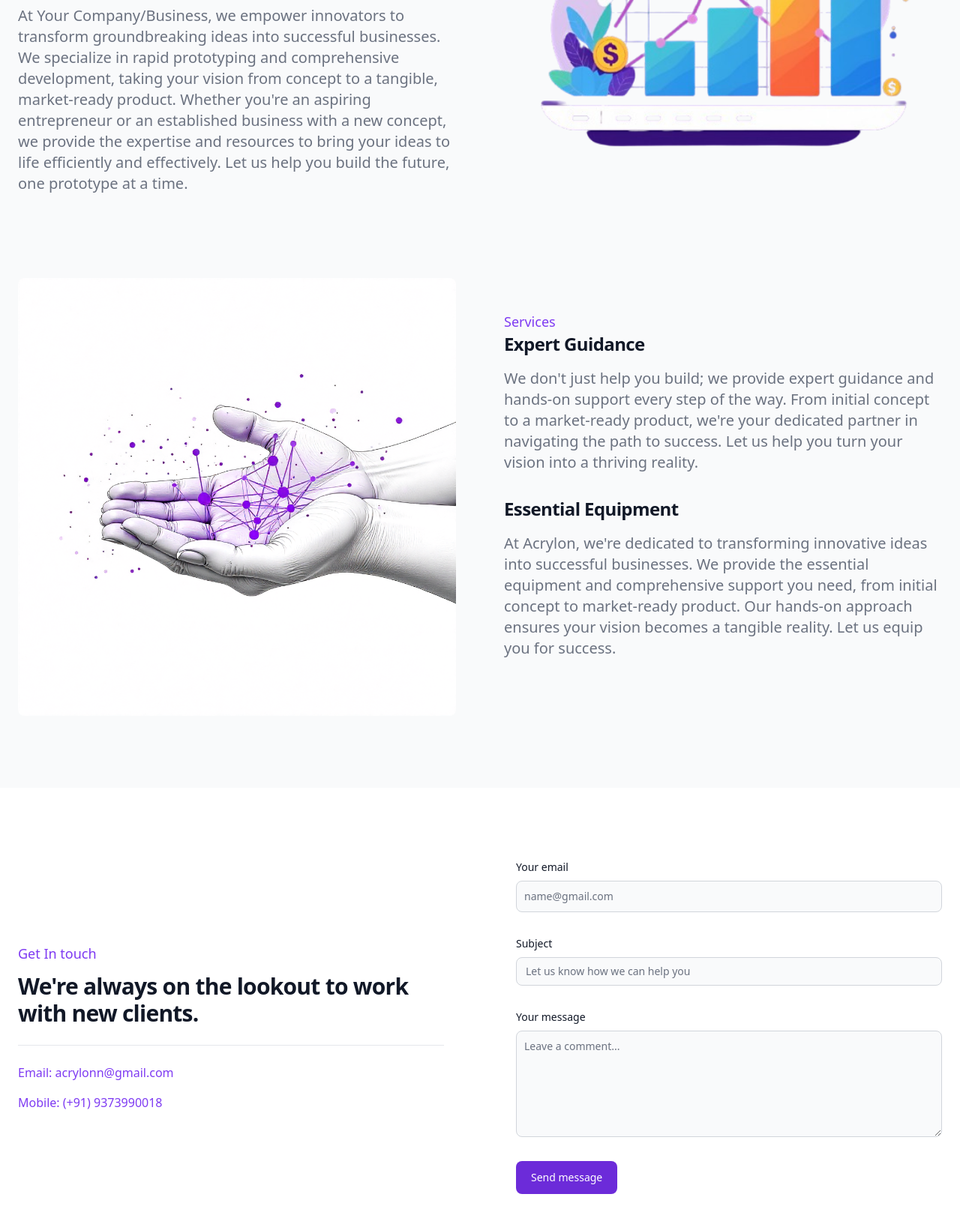
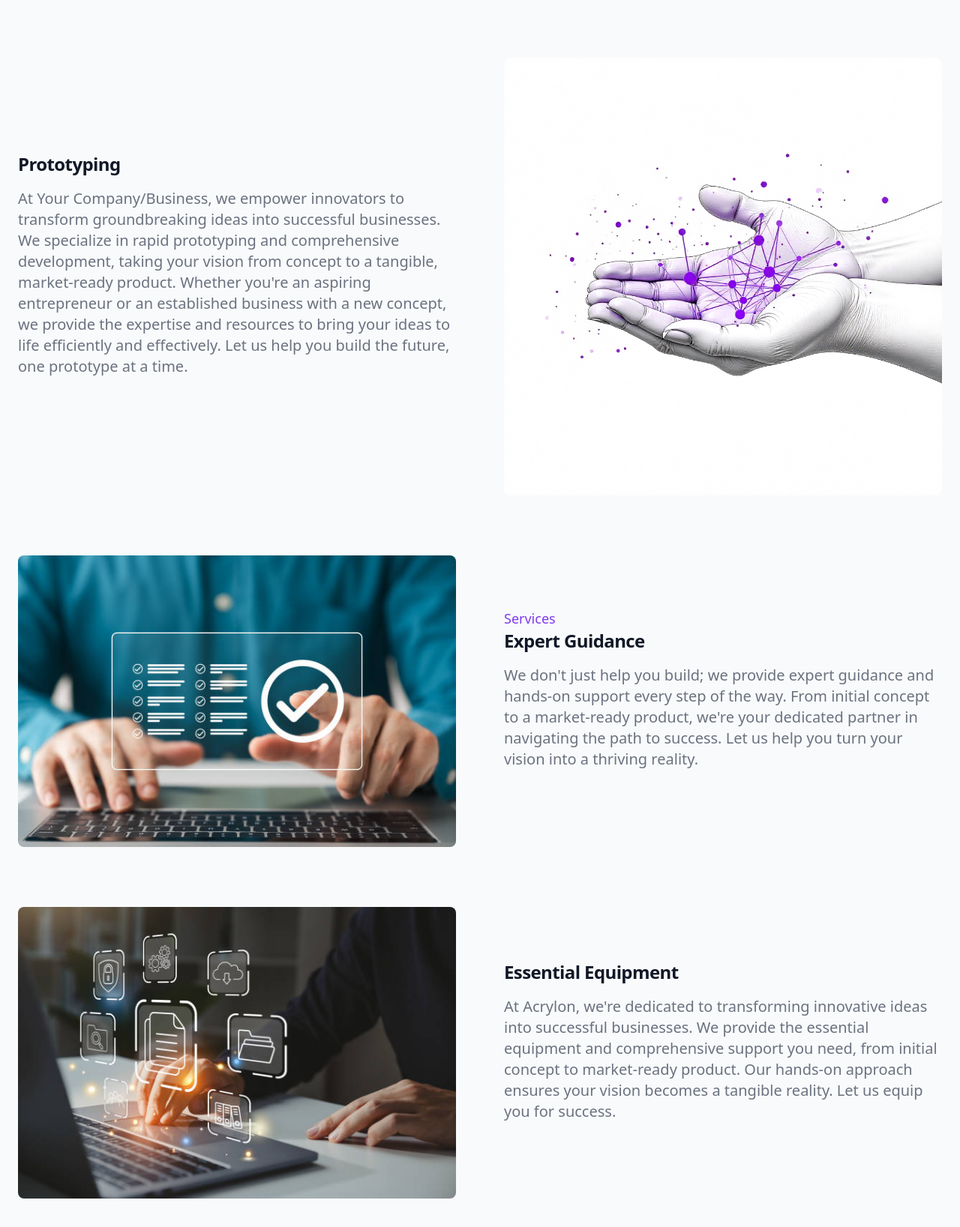
Before and after one commit to RohitKalam/acrylon, a website: page index.html in a window 1280 px wide. Shown: the part 1117-2754 px from the top of the page at 75% size. Drawn offline with nearby package versions, Linux system fonts and the light colour scheme.

Commit message:
Final Prototype commit

```diff
--- a/index.html
+++ b/index.html
@@ -29,6 +29,7 @@
 
     <link href="./output.css" rel="stylesheet">
     <script async defer src="https://buttons.github.io/buttons.js"></script>
+
 </head>
 
 <body>
@@ -157,11 +158,13 @@
         </div>
     </section> -->
     <!-- End block -->
+
+
     <!-- Start block -->
     <section class="bg-gray-50 dark:bg-gray-800" id="services">
         <div class="max-w-screen-xl px-4 py-8 mx-auto space-y-12 lg:space-y-20 lg:py-24 lg:px-6">
             <!-- Row -->
-            <div class="items-center gap-8 lg:grid lg:grid-cols-2 xl:gap-16">
+            <div class="items-center gap-8 lg:grid lg:grid-cols-2 xl:gap-16 ">
                 <div class="text-gray-500 sm:text-lg dark:text-gray-400">
                     <p class="text-lg font-medium text-purple-600 dark:text-purple-500">Services</p>
                     <h2 class="mb-4 text-2xl font-extrabold tracking-tight text-gray-900 dark:text-white">
@@ -172,6 +175,18 @@
                         to life. From initial concept to market-ready product, we're your dedicated partner, equipping
                         you with the resources and expertise to thrive. Let us help you turn your innovative idea into a
                         thriving reality.</p>
+
+                </div>
+                <img class="hidden w-full mb-4 rounded-lg lg:mb-0 lg:flex" src="./images/funding.jpg"
+                    alt="dashboard feature image">
+
+
+
+
+            </div>
+            <div class="items-center gap-8 lg:grid lg:grid-cols-2 xl:gap-16 ">
+                <div class="text-gray-500 sm:text-lg dark:text-gray-400">
+
                     <h2 class="mb-4 text-2xl font-extrabold tracking-tight text-gray-900 dark:text-white">Prototyping
                     </h2>
 
@@ -182,12 +197,16 @@
                         provide the expertise and resources to bring your ideas to life efficiently and effectively. Let
                         us help you build the future, one prototype at a time.</p>
                 </div>
-                <img class="hidden w-full mb-4 rounded-lg lg:mb-0 lg:flex" src="./images/feature-1.png"
+                <img class="hidden w-full mb-4 rounded-lg lg:mb-0 lg:flex" src="./images/feature-2.png"
                     alt="dashboard feature image">
+
+
+
+
             </div>
             <!-- Row -->
             <div class="items-center gap-8 lg:grid lg:grid-cols-2 xl:gap-16">
-                <img class="hidden w-full mb-4 rounded-lg lg:mb-0 lg:flex" src="./images/feature-2.png"
+                <img class="hidden w-full mb-4 rounded-lg lg:mb-0 lg:flex" src="./images/expertguide.jpg"
                     alt="feature image 2">
                 <div class="text-gray-500 sm:text-lg dark:text-gray-400">
                     <p class="text-lg font-medium text-purple-600 dark:text-purple-500">Services</p>
@@ -198,6 +217,15 @@
                         hands-on support every step of the way. From initial concept to a market-ready product, we're
                         your dedicated partner in navigating the path to success. Let us help you turn your vision into
                         a thriving reality.</p>
+
+                </div>
+            </div>
+            <div class="items-center gap-8 lg:grid lg:grid-cols-2 xl:gap-16">
+                <img class="hidden w-full mb-4 rounded-lg lg:mb-0 lg:flex" src="./images/equipment.jpg"
+                    alt="feature image 2">
+                <div class="text-gray-500 sm:text-lg dark:text-gray-400">
+
+
                     <h2 class="mb-4 text-2xl font-extrabold tracking-tight text-gray-900 dark:text-white">Essential
                         Equipment </h2>
 
```
Also changed, not shown: images/e61ae088-dda9-432e-a2e6-e1edd871b5bf.jpg (added), images/equipment.jpg (added), images/expertguide.jpg (added), images/funding.jpg (added), images/funding_resized.png (added).
